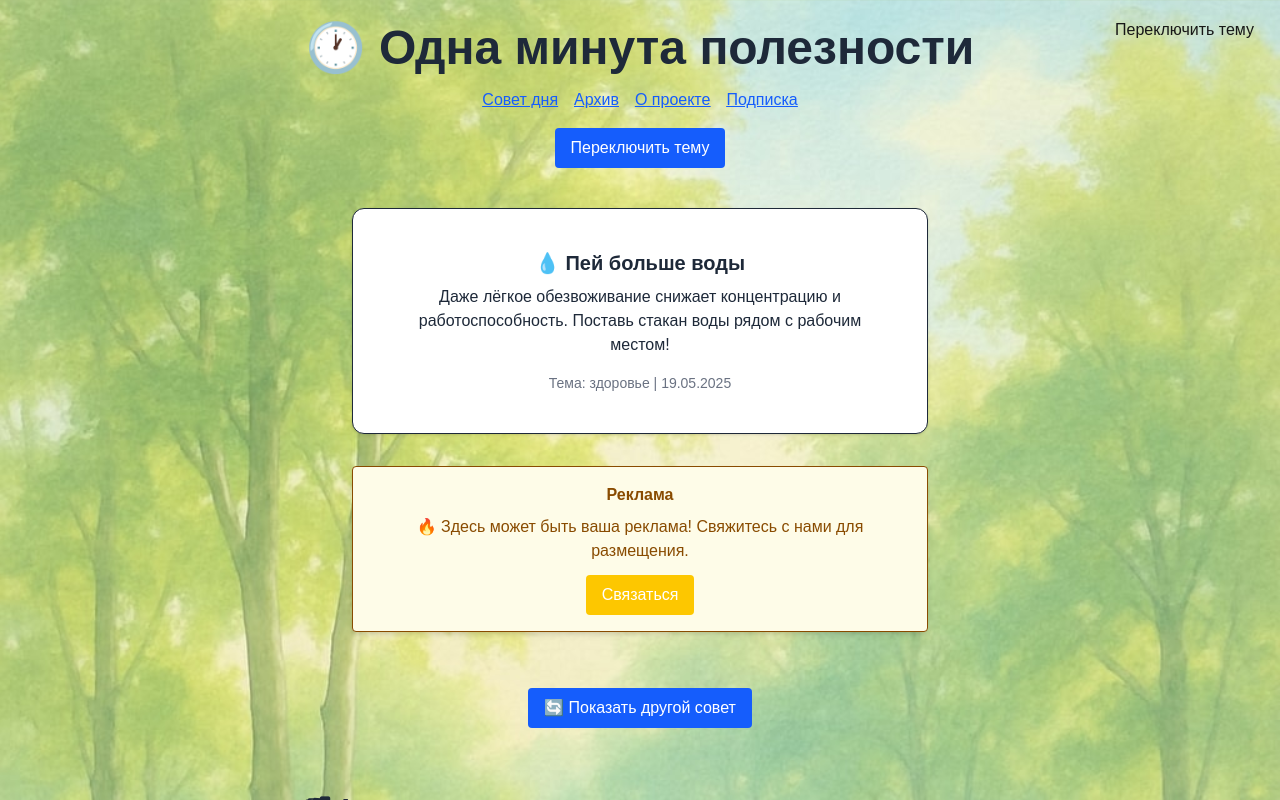
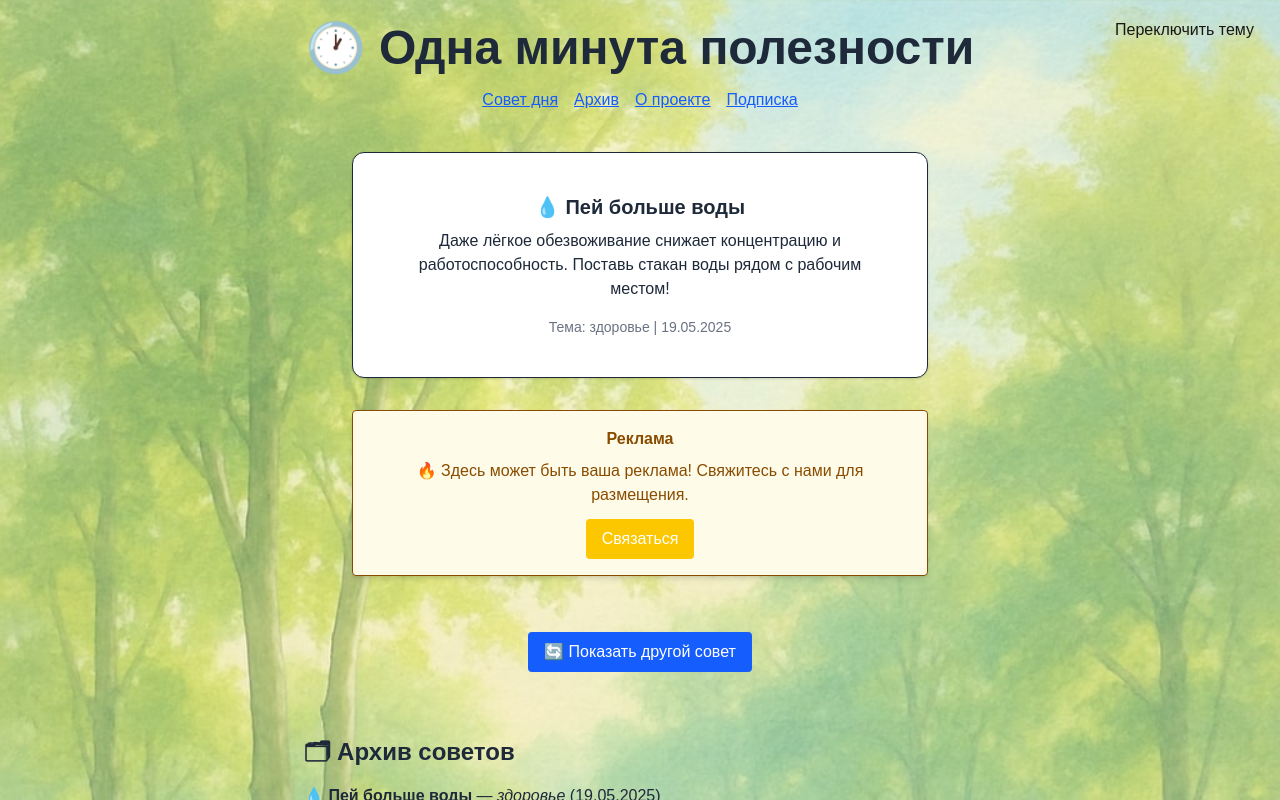
Before and after one commit to ustis19/one-minute-tip, a Next.js app: page / in a window 1280 px wide. Shown: the top 800 px of the page. Built offline with nearby package versions, Linux system fonts and the light colour scheme.

Commit message:
Обновлён сайт: удалена кнопка переключения темы и обновлена логика отображения

```diff
--- a/app/page.tsx
+++ b/app/page.tsx
@@ -69,17 +69,12 @@ const tips: Tip[] = [
 
 export default function Home() {
   const [tip, setTip] = useState<Tip | null>(null);
-  const [theme, setTheme] = useState<"light" | "dark">("light");
 
   useEffect(() => {
     const today = new Date().toLocaleDateString("ru-RU");
     const todayTip = tips.find((t) => t.date === today);
     setTip(todayTip || tips[Math.floor(Math.random() * tips.length)]);
   }, []);
-
-  useEffect(() => {
-    document.body.className = theme;
-  }, [theme]);
 
   const handleTelegramSubmit = async (e: FormEvent<HTMLFormElement>) => {
     e.preventDefault();
@@ -109,9 +104,7 @@ export default function Home() {
 
   return (
     <div
-      className={`min-h-screen p-6 transition-colors duration-300 ${
-        theme === "dark" ? "bg-gray-900 text-white" : "bg-white text-gray-800"
-      }`}
+      className="min-h-screen p-6 bg-white text-gray-800 transition-colors duration-300"
       style={{
         backgroundImage: "url('/background.jpg')",
         backgroundSize: "cover",
@@ -134,12 +127,6 @@ export default function Home() {
           <a href="#about">О проекте</a>
           <a href="#subscribe">Подписка</a>
         </nav>
-
-        <div className="mt-4 flex justify-center">
-          <Button onClick={() => setTheme(theme === "light" ? "dark" : "light")}>
-            Переключить тему
-          </Button>
-        </div>
       </header>
 
       <main className="flex flex-col items-center justify-center">
@@ -190,7 +177,7 @@ export default function Home() {
 
         <section id="about" className="mt-16 max-w-2xl w-full text-center">
           <h2 className="text-2xl font-bold mb-4">🤔 О проекте</h2>
-          <p className="text-gray-700 dark:text-gray-300">
+          <p className="text-gray-700">
             Этот сайт создан для тех, кто любит узнавать новое, но не хочет тратить много времени. Каждый день — новый короткий совет, который можно прочитать за 1 минуту.
           </p>
         </section>
```
